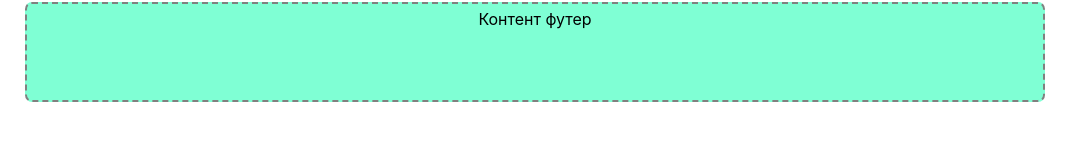
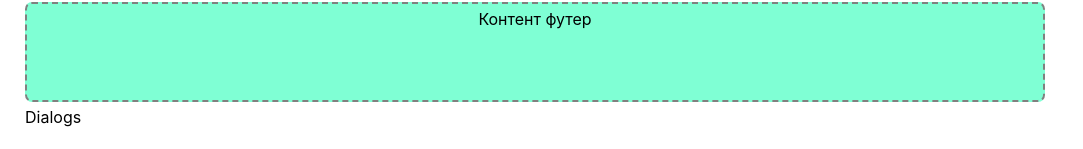
Before and after one commit to flexiszp/alesyasite, a React (Create React App) app: page / in a window 1280 px wide. Shown: the part 1012-1161 px from the top of the page, without its empty margins (0-1083 px from the left). Before the commit the page ends 1139 px from the top, so only its background shows below. Built offline with nearby package versions, Linux system fonts and the light colour scheme.

Commit message:
commit_04012022

```diff
--- a/src/App.js
+++ b/src/App.js
@@ -2,6 +2,7 @@ import './App.css';
 import Header from './Components/Header/Header.jsx';
 import Profile from './Components/Profile/Profile.jsx';
 import Navbar from './Components/Navbar/Navbar.jsx';
+import Dialogs from './Components/Dialogs/Dialogs.jsx';
 
 
 function App() {
@@ -10,6 +11,7 @@ function App() {
      <Header />
      <Navbar />
      <Profile />
+     <Dialogs />
      <div className='New'>Персональная консультация </div>
      <div className='New1'>Подбор персонала </div>
      <div className='New2'>Социальная поддержка</div>
--- /dev/null
+++ b/src/Components/Dialogs/Dialogs.jsx
@@ -0,0 +1,13 @@
+import React from 'react';
+import s from './Dialogs.module.css';
+
+const Dialogs = (props) => {
+    return (
+
+        <div>Dialogs</div>
+
+    )
+}
+
+
+export default Dialogs;
--- /dev/null
+++ b/src/Components/Dialogs/Dialogs.module.css
@@ -0,0 +1,3 @@
+.dia {
+    color: aquamarine;
+}
```
